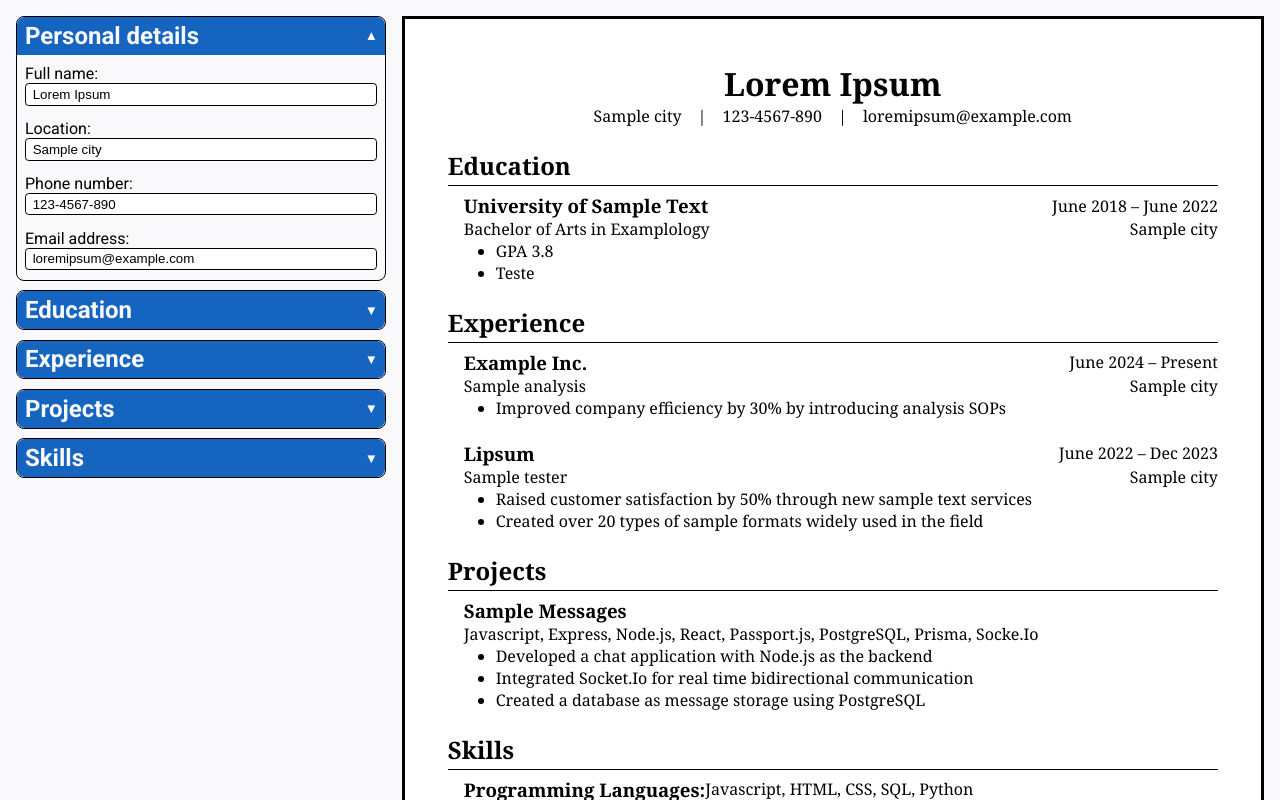
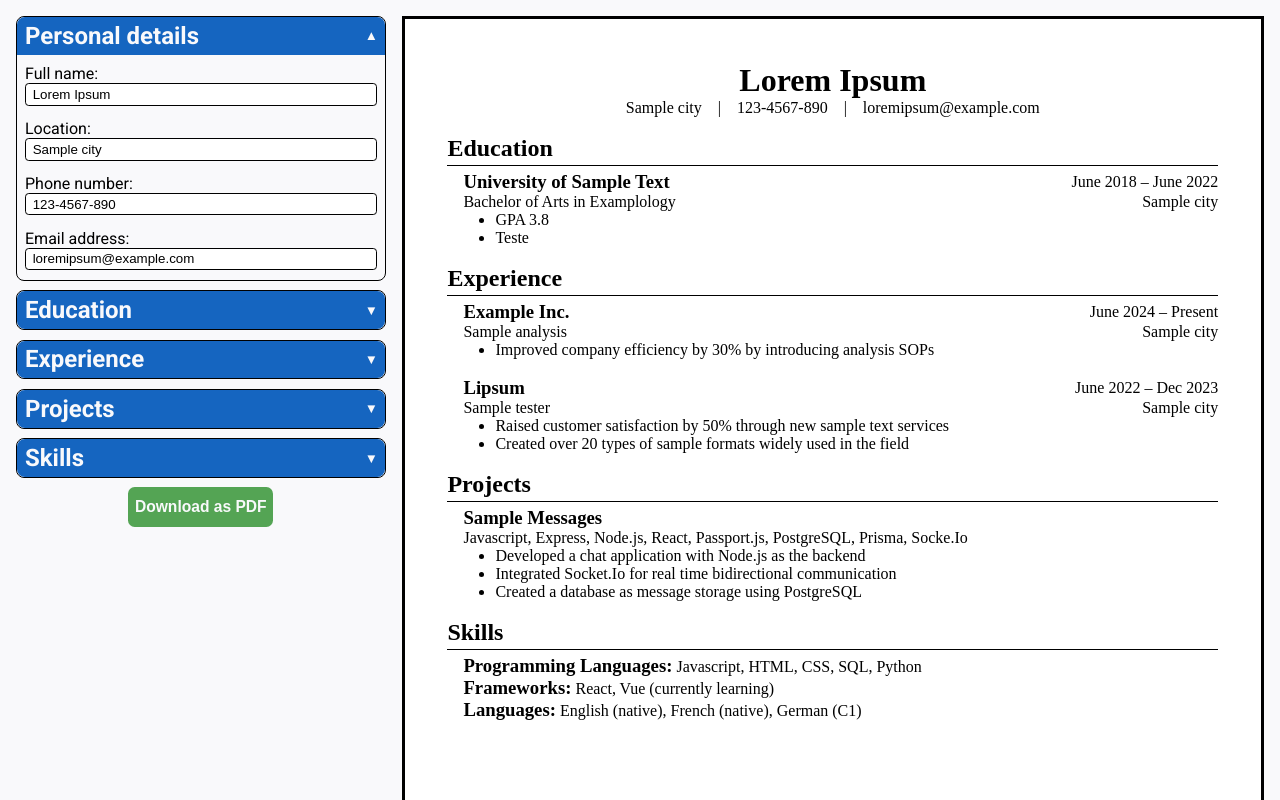
Before and after one commit to Sveldevorls/resume-builder, a React (Vite) app: page / in a window 1280 px wide. Shown: the top 800 px of the page. Built offline with nearby package versions, Linux system fonts and the light colour scheme.

Commit message:
Add download function

```diff
--- a/package.json
+++ b/package.json
@@ -10,6 +10,7 @@
     "preview": "vite preview"
   },
   "dependencies": {
+    "jspdf": "^3.0.0",
     "react": "^19.0.0",
     "react-dom": "^19.0.0",
     "react-textarea-autosize": "^8.5.8"
--- a/src/App.css
+++ b/src/App.css
@@ -17,7 +17,6 @@
 }
 
 body {
-    font-family: "Cambria", serif;
     font-size: 16px;
     background-color: var(--body-background-color);
     word-wrap: anywhere;
--- a/src/components/CV/CV.css
+++ b/src/components/CV/CV.css
@@ -4,9 +4,12 @@
     padding: 5%;
 
     background-color: #fff;
-    border: 3px solid black;
 
     >div+div {
         margin-top: 1lh;
     }
 }
+
+.CV-outer {
+    border: 3px solid black;
+}
--- a/src/components/CV/CV.jsx
+++ b/src/components/CV/CV.jsx
@@ -7,6 +7,7 @@ import "./CV.css"
 
 export default function CV(props) {
     return (
+        <div className="CV-outer">
             <div className="CV">
                 <Info info={props.info} />
                 <Education education={props.education} />
@@ -14,5 +15,6 @@ export default function CV(props) {
                 <Projects projects={props.projects} />
                 <Skills skills={props.skills} />
             </div>
+        </div>
     )
 }
--- a/src/components/CV/Skills/Skills.css
+++ b/src/components/CV/Skills/Skills.css
@@ -9,4 +9,8 @@
         padding-left: 1em;
         list-style-type: none;
     }
+
+    h3 {
+        display: inline;
+    }
 }
--- a/src/components/CV/Skills/Skills.jsx
+++ b/src/components/CV/Skills/Skills.jsx
@@ -6,7 +6,7 @@ export default function Skills({ skills }) {
             <h2 className="title">Skills</h2>
             <ul>
                 {skills.map(skill => {
-                    return <li className="row" key={skill.id}><h3>{skill.title}:</h3> {skill.content}</li>
+                    return <li key={skill.id}><h3>{skill.title}:</h3> {skill.content}</li>
                 })}
             </ul>
         </div>
--- a/src/components/Editor/Editor.css
+++ b/src/components/Editor/Editor.css
@@ -1,8 +1,12 @@
 .Editor {
     font-family: "Roboto", sans-serif;
+    display: flex;
+    flex-direction: column;
+    align-items: center;
+    gap: 0.5lh;
 
-    >div+div {
-        margin-top: 0.5lh;
+    >div {
+        width: 100%;
     }
 
     .row {
@@ -25,6 +29,12 @@
         }
 
         &.button-new-entry {
+            background-color: #54A454;
+            color: #F9F9FB;
+        }
+
+        &.button-download {
+            height: 3em;
             background-color: #54A454;
             color: #F9F9FB;
         }
--- a/src/components/Editor/Editor.jsx
+++ b/src/components/Editor/Editor.jsx
@@ -1,3 +1,4 @@
+import { jsPDF } from "jspdf";
 import InfoEditor from "./InfoEditor/InfoEditor"
 import EducationEditor from "./EducationEditor/EducationEditor"
 import ExperienceEditor from "./ExperienceEditor/ExperienceEditor"
@@ -5,7 +6,23 @@ import ProjectsEditor from "./ProjectsEditor/ProjectsEditor"
 import SkillsEditor from "./SkillsEditor/SkillsEditor"
 import "./Editor.css"
 
+
 export default function Editor(props) {
+    function handleDownloadClick() {
+        const resumeDoc = new jsPDF("p", "pt", "a4");
+
+        resumeDoc.html(
+            document.body.querySelector(".CV"),
+            {
+                callback: resumeDoc => resumeDoc.save(),
+
+                // Force content to fit into one page
+                windowWidth: 793.7,
+                width: 595,
+            }
+        )
+    }
+
     return (
         <div className="Editor">
             <InfoEditor
@@ -28,6 +45,7 @@ export default function Editor(props) {
                 skills={props.skills}
                 onFormChange={props.onSkillsFormChange}
             />
+            <button className="button-download" onClick={handleDownloadClick}><h3>Download as PDF</h3></button>
         </div>
     )
 }
```
Also changed, not shown: 1 other file (tests, documents, lock files or other folders). Lines whose indentation alone changed are shown as unchanged.
